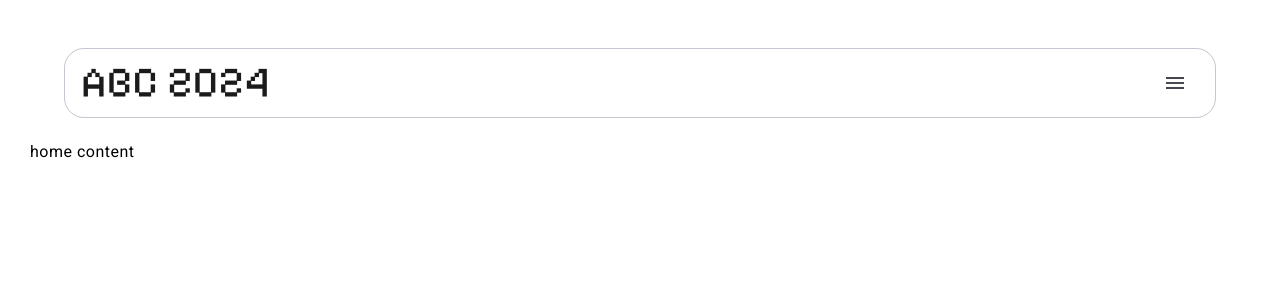
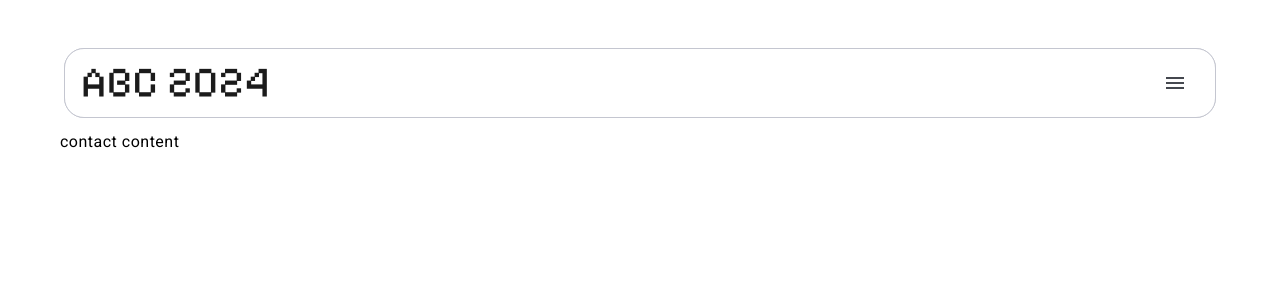
Before and after one commit to ABC-practica-2024/Frontend-new, an Angular app in the folder _Presentation-Website/: page /contact in a window 1280 px wide. Before the commit this address led to /. Shown: the top 300 px of the page. Built offline with nearby package versions, Linux system fonts and the light colour scheme.

Commit message:
feat: add contact component

```diff
--- a/_Presentation-Website/angular.json
+++ b/_Presentation-Website/angular.json
@@ -96,5 +96,8 @@
         }
       }
     }
+  },
+  "cli": {
+    "analytics": "b6e9b669-8e73-4b4c-b79a-3c70ae17819b"
   }
 }
--- a/_Presentation-Website/src/app/app-routing.module.ts
+++ b/_Presentation-Website/src/app/app-routing.module.ts
@@ -3,11 +3,15 @@ import { RouterModule, Routes } from '@angular/router';
 import {CalendarComponent} from "./calendar/calendar.component";
 import {EchipaComponent} from "./echipa/echipa.component";
 import {TeamMemberDetailsComponent} from "./team-member-details/team-member-details.component";
+import {ContactComponent} from "./contact/contact.component";
+
+
 
 const routes: Routes = [
     {path: 'calendar', component: CalendarComponent},
     {path: 'echipa', component: EchipaComponent},
-    {path: 'team-member-details/:name', component: TeamMemberDetailsComponent}
+    {path: 'team-member-details/:name', component: TeamMemberDetailsComponent},
+    {path: 'contact', component: ContactComponent},
 ];
 
 @NgModule({
--- /dev/null
+++ b/_Presentation-Website/src/app/contact/contact.component.css
@@ -0,0 +1,13 @@
+.container {
+    display: grid;
+    gap: 20px;
+    padding-left: 30px;
+}
+
+.page-title {
+    padding-top: 110px;
+}
+
+.page-content {
+    padding-top: 20px;
+}
--- /dev/null
+++ b/_Presentation-Website/src/app/contact/contact.component.html
@@ -0,0 +1,8 @@
+<div class="container">
+    <app-navbar></app-navbar>
+
+    <div class="page-title">
+        <p>contact content</p>
+    </div>
+
+</div>
```
Also changed, not shown: _Presentation-Website/src/app/contact/contact.component.ts (added, +19 -0 lines), 1 other file (tests, documents, lock files or other folders).
